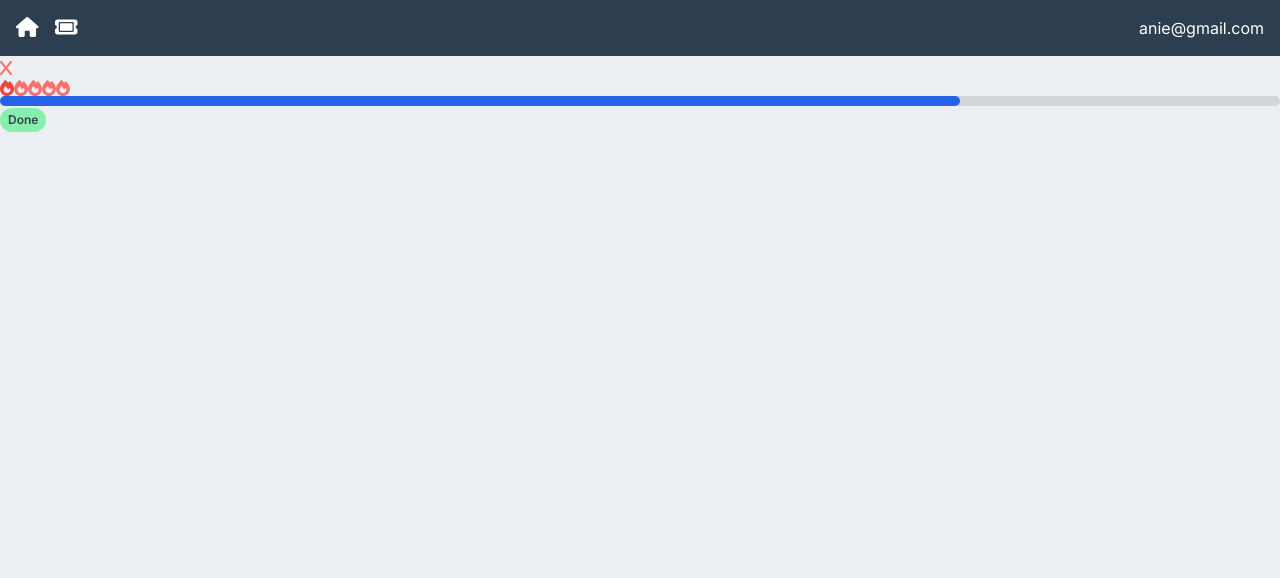
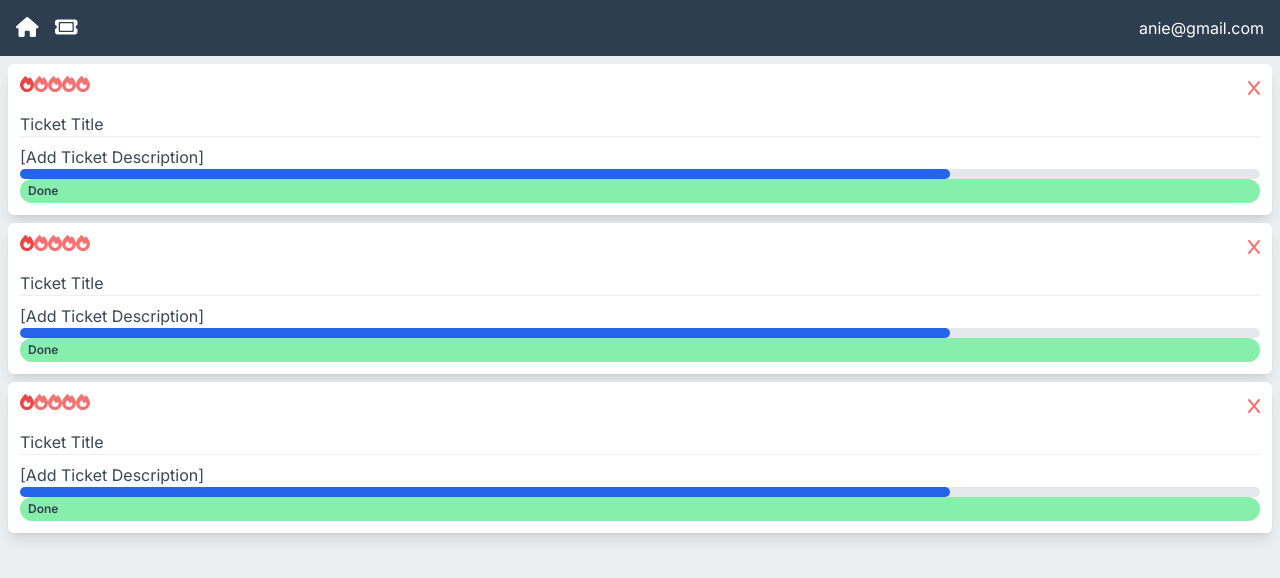
Before and after one commit to rdayupay/next-task-vault, a Next.js app: page / in a window 1280 px wide. Shown: the top 578 px of the page. Built offline with nearby package versions, Linux system fonts and the light colour scheme.

Commit message:
Implement the ticket card

```diff
--- a/src/app/(components)/ProgressDisplay.jsx
+++ b/src/app/(components)/ProgressDisplay.jsx
@@ -1,6 +1,6 @@
 const ProgressDisplay = () => {
   return (
-    <div className="w-full bg-gray-300 rounded-full h-2.5">
+    <div className="w-full bg-gray-200 rounded-full h-2.5">
       <div
         className="bg-blue-600 h-2.5 rounded-full"
         style={{ width: '75%' }}
--- a/src/app/(components)/TicketCard.jsx
+++ b/src/app/(components)/TicketCard.jsx
@@ -5,9 +5,17 @@
 
 const TicketCard = () => {
   return (
-    <div>
-      <DeleteBlock />
-      <PriorityDisplay />
+    <div className="flex flex-col bg-card hover:bg-card-hover rounded-md shadow-lg p-3 m-2">
+      <div className="flex mb-3 ">
+        <PriorityDisplay />
+        <div className="ml-auto">
+          <DeleteBlock />
+        </div>
+      </div>
+
+      <h4>Ticket Title</h4>
+      <hr className="h-px border-0 bg-page mb-2" />
+      <p className="whitespace-pre-wrap">[Add Ticket Description]</p>
       <ProgressDisplay />
       <StatusDisplay />
     </div>
--- a/src/app/page.jsx
+++ b/src/app/page.jsx
@@ -4,6 +4,8 @@
   return (
     <div>
       <TicketCard />
+      <TicketCard />
+      <TicketCard />
     </div>
   );
 };
--- a/tailwind.config.js
+++ b/tailwind.config.js
@@ -16,7 +16,7 @@
         nav: '#2C3E50',
         page: '#ECEFF1',
         card: '#FFFFFF',
-        'card-hover': '#E0E0E0',
+        'card-hover': '#E3F2FD',
         'default-text': '#37474f',
         'nav-text': '#FFFFFF',
         'blue-accent': '#55ACEE',
```
